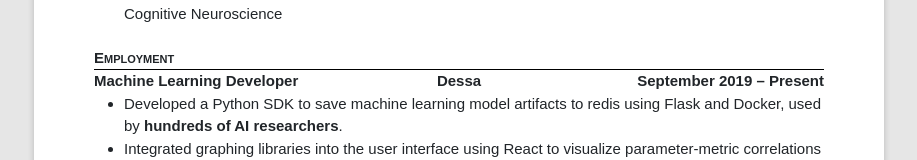
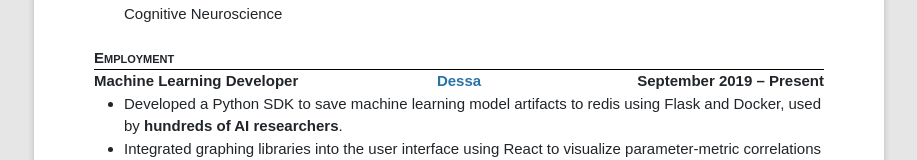
Before and after one commit to choi-calvin/choi-calvin.github.io, a React (Create React App) app: page / in a window 1280 px wide. Shown: the part 260-420 px from the top of the page, without its empty margins (181-1098 px from the left). Built offline with nearby package versions, Linux system fonts and the light colour scheme.

Commit message:
Added dessa tooltip

```diff
--- a/src/js/containers/Resume.css
+++ b/src/js/containers/Resume.css
@@ -26,14 +26,3 @@
     margin: 50px 0;
   }
 }
-
-a {
-  color: hsl(204, 64%, 28%);
-  font-weight: 550;
-  text-decoration: none;
-}
-
-a:hover {
-  color: hsl(204, 64%, 28%);
-  text-decoration: none;
-}
--- a/src/js/containers/Resume.js
+++ b/src/js/containers/Resume.js
@@ -22,7 +22,7 @@ class Resume extends Component {
           <Header text="Employment" />
           <Subheader
             textLeft="Machine Learning Developer"
-            textCenter="Dessa"
+            textCenter={Bodies.dessaCenter}
             textRight="September 2019 – Present"
           />
           {Bodies.employmentDessa}
--- a/src/js/containers/Title.css
+++ b/src/js/containers/Title.css
@@ -1,3 +1,14 @@
 .title {
   height: 40px;
 }
+
+.title a {
+  color: hsl(204, 64%, 28%);
+  font-weight: 550;
+  text-decoration: none;
+}
+
+.title a:hover {
+  color: hsl(204, 64%, 28%);
+  text-decoration: none;
+}
--- a/src/js/containers/Tooltips.js
+++ b/src/js/containers/Tooltips.js
@@ -13,6 +13,10 @@ class Tooltips extends Component {
           A lot of my non-technical coursework revolves around how the brain forms neural connections to learn new things.<br />
           <img src={Cogsci} className="cogsci-img" alt="A diagram showing the disciplines of cognitive science." />
         </ReactTooltip>
+        <ReactTooltip id="dessa" place="bottom" type="dark" effect="solid" className="react-tooltip">
+          Dessa creates products to build applications for machine learning at scale.<br />
+          You may know them for RealTalk, a speech synthesis model that recreated the voice of podcast host Joe Rogan.
+        </ReactTooltip>
       </div>
     );
   }
--- a/src/js/containers/common.css
+++ b/src/js/containers/common.css
@@ -39,9 +39,20 @@
 }
 
 .has-tooltip {
-  color: hsl(204, 62%, 40%);
+  color: hsl(204, 62%, 40%) !important;
 }
 
 .has-tooltip:hover{
-  color: hsl(204, 64%, 28%);
+  color: hsl(204, 64%, 28%) !important;
 }
+
+
+.has-tooltip a {
+  text-decoration: none;
+  color: hsl(204, 62%, 40%) !important;
+}
+
+.has-tooltip a:hover {
+  text-decoration: none;
+  color: hsl(204, 64%, 28%) !important;
+}
--- a/src/js/data/bodies.js
+++ b/src/js/data/bodies.js
@@ -57,6 +57,13 @@ const Bodies = {
       September 2016 – May 2021
     </span>
   ),
+  dessaCenter: (
+    <span className="cursor has-tooltip" data-tip data-for="dessa">
+      <a href="https://dessa.com" target="_blank">
+        Dessa
+      </a>
+    </span>
+  ),
 };
 
 export default Bodies;
```
